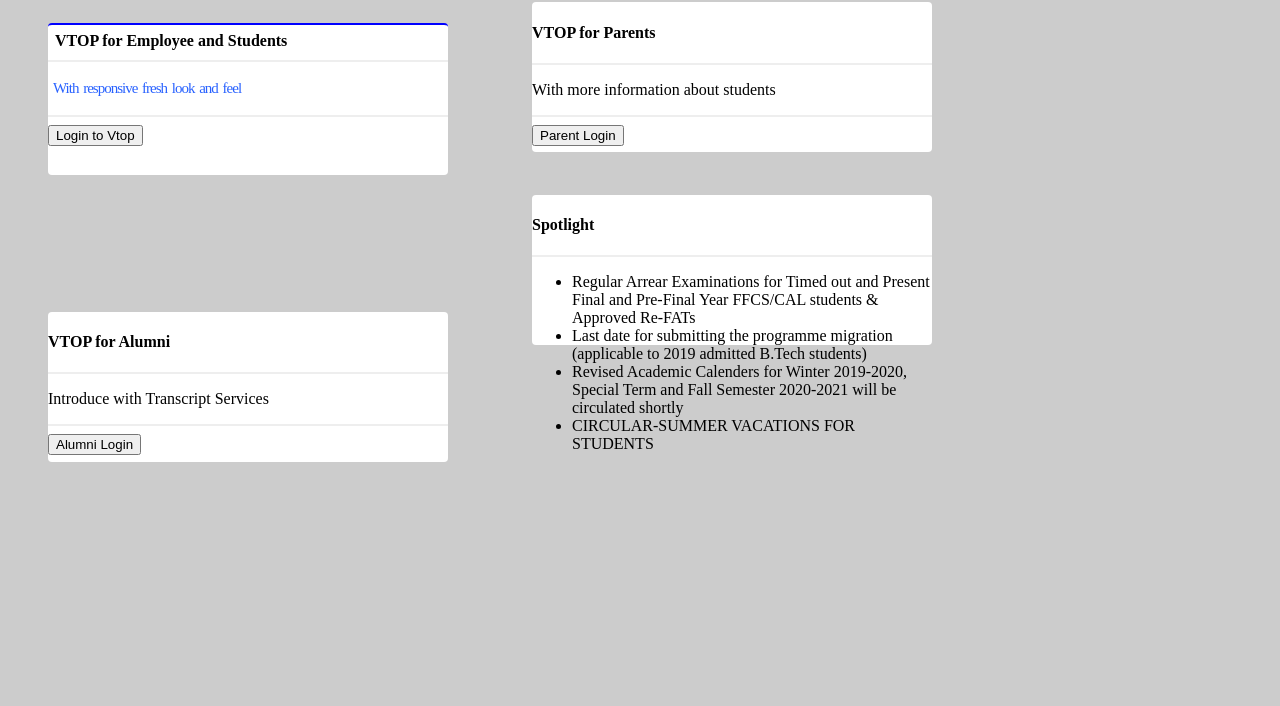
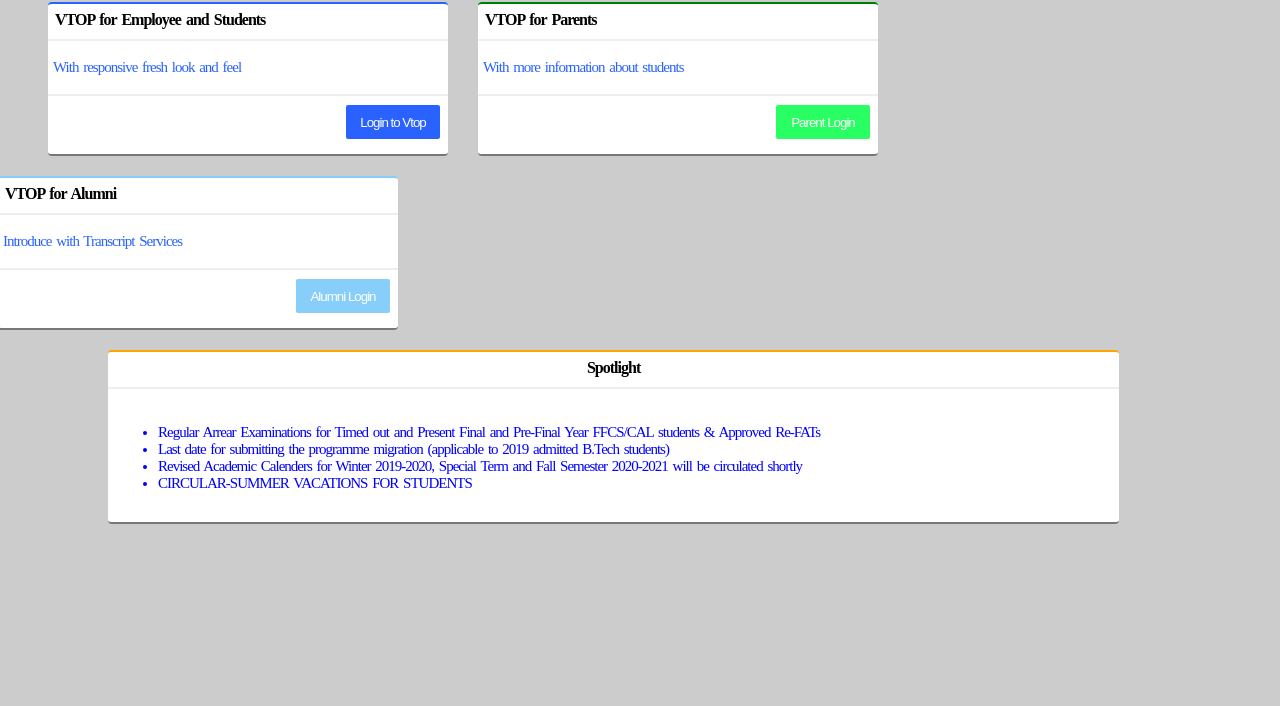
Before and after one commit to Sanskrita2001/vtopwebpage, a plain HTML site: page index.html in a window 1280 px wide. Shown: the part 94-800 px from the top of the page. Drawn offline with Linux system fonts and the light colour scheme; files that its build step writes are made by us from their sources.

Commit message:
Add files via upload

```diff
--- a/style.css
+++ b/style.css
@@ -25,7 +25,7 @@ body
 {
     color: white;
     margin-left: 800px;
-    margin-right: 300px;
+    //margin-right: 300px;
     font-family:Times;
     font-size: 24px;
     padding: 20px 0px;
@@ -39,15 +39,19 @@ body
     background-color: white;
     border-radius: 4px;
     box-shadow: 2px #333;
+    border-bottom:2px solid #777;
 }
 .student
 {
-    border-top: 2px solid blue;
+    border-top: 2px solid rgb(41,98,255);
+    float: left;
 }
 .student h4
 {
     margin: 5px;
     padding: 2px;
+    letter-spacing: -1px;
+    word-spacing: 2px;
 }
 .student p
 {
@@ -57,3 +61,104 @@ body
     word-spacing: 2px;
     letter-spacing: -1px;
 }
+.student button
+{
+    background-color: rgb(41,98,255);
+    color: white;
+    border-radius: 5px;
+    margin: -2px 5px 10px 295px;
+    width: 100px;
+    height: 40px;
+    padding: 5px;
+    letter-spacing: -1px;
+    border: solid;
+}
+.spotlight
+{
+    border-top:2px solid orange;
+    margin-left: 100px;
+    height: 170px;
+    width: 80%;
+}
+.spotlight h4
+{
+    text-align: center;
+    padding: 2px;
+    margin: 5px;
+    letter-spacing: -1px;
+}
+.spotlight ul
+{
+    color: blue;
+    letter-spacing: -1px;
+    word-spacing: 2px;
+    font-size: 15px;
+    padding: 20px 50px;
+}
+.parent
+{
+    border-top: 2px solid green;
+    margin-left: -10px;
+    margin-right: 40px;
+    clear: left;
+}
+.parent h4
+{
+    margin: 5px;
+    padding: 2px;
+    letter-spacing: -1px;
+    word-spacing: 2px;
+}
+.parent p
+{
+    margin: 18px 5px 18px 5px;
+    color: rgb(41,98,255);
+    font-size: 15px;
+    word-spacing: 2px;
+    letter-spacing: -1px;
+}
+.parent button
+{
+    background-color: rgb(41,255,98);
+    color: white;
+    border: solid;
+    border-radius: 5px;
+    margin: -2px 5px 10px 295px;
+    width: 100px;
+    height: 40px;
+    padding: 5px;
+    letter-spacing: -1px;
+}
+.alumni
+{
+    border-top: 2px solid lightskyblue;
+    clear: right;
+    margin-left: -10px;
+}
+.alumni h4
+{
+    margin: 5px;
+    padding: 2px;
+    letter-spacing: -1px;
+    word-spacing: 2px;
+}
+.alumni p
+{
+    margin: 18px 5px 18px 5px;
+    color: rgb(41,98,255);
+    font-size: 15px;
+    word-spacing: 2px;
+    letter-spacing: -1px;
+}
+.alumni button
+{
+    background-color: lightskyblue;
+    color: white;
+    border: solid;
+    border-radius: 5px;
+    margin: -2px 5px 10px 295px;
+    width: 100px;
+    height: 40px;
+    padding: 5px;
+    letter-spacing: -1px;
+}
```
